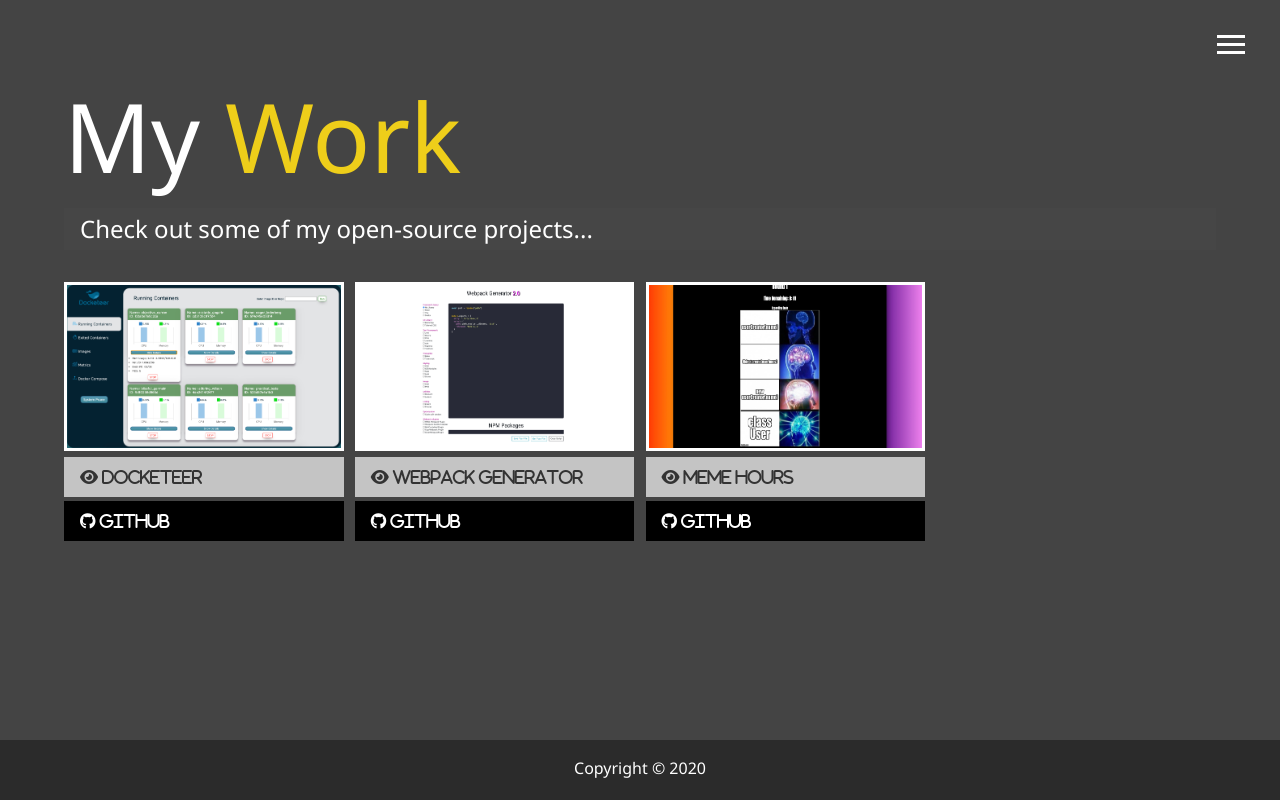
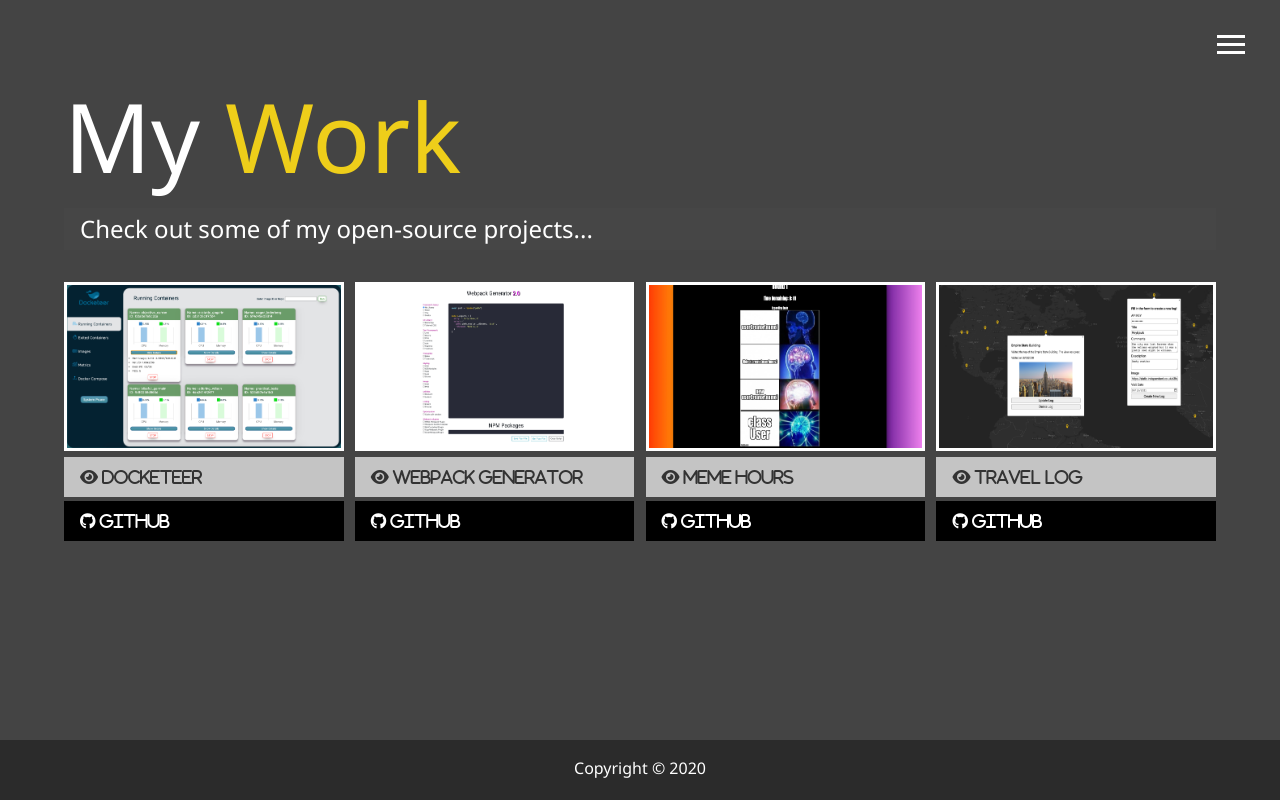
Before and after one commit to kadirgund/modern_portfolio, a website: page dist/work.html in a window 1280 px wide. Drawn offline with Linux system fonts and the light colour scheme.

Commit message:
Add new project

```diff
--- a/dist/work.html
+++ b/dist/work.html
@@ -83,6 +83,20 @@
             <i class="fab fa-github"> GitHub</i>
           </a>
         </div>
+        <div class="item">
+          <a href="https://kadirs-travel-log.kadirgund.vercel.app/">
+            <img src="./img/projects/project4.jpg" alt="Project-4" />
+          </a>
+          <a
+            href="https://kadirs-travel-log.kadirgund.vercel.app/"
+            class="btn-light"
+          >
+            <i class="fas fa-eye"> Travel Log</i>
+          </a>
+          <a href="https://github.com/kadirgund/Travel-Log" class="btn-dark">
+            <i class="fab fa-github"> GitHub</i>
+          </a>
+        </div>
       </div>
     </main>
 
```
Also changed, not shown: dist/img/projects/project4.jpg (added), 2 other files.
